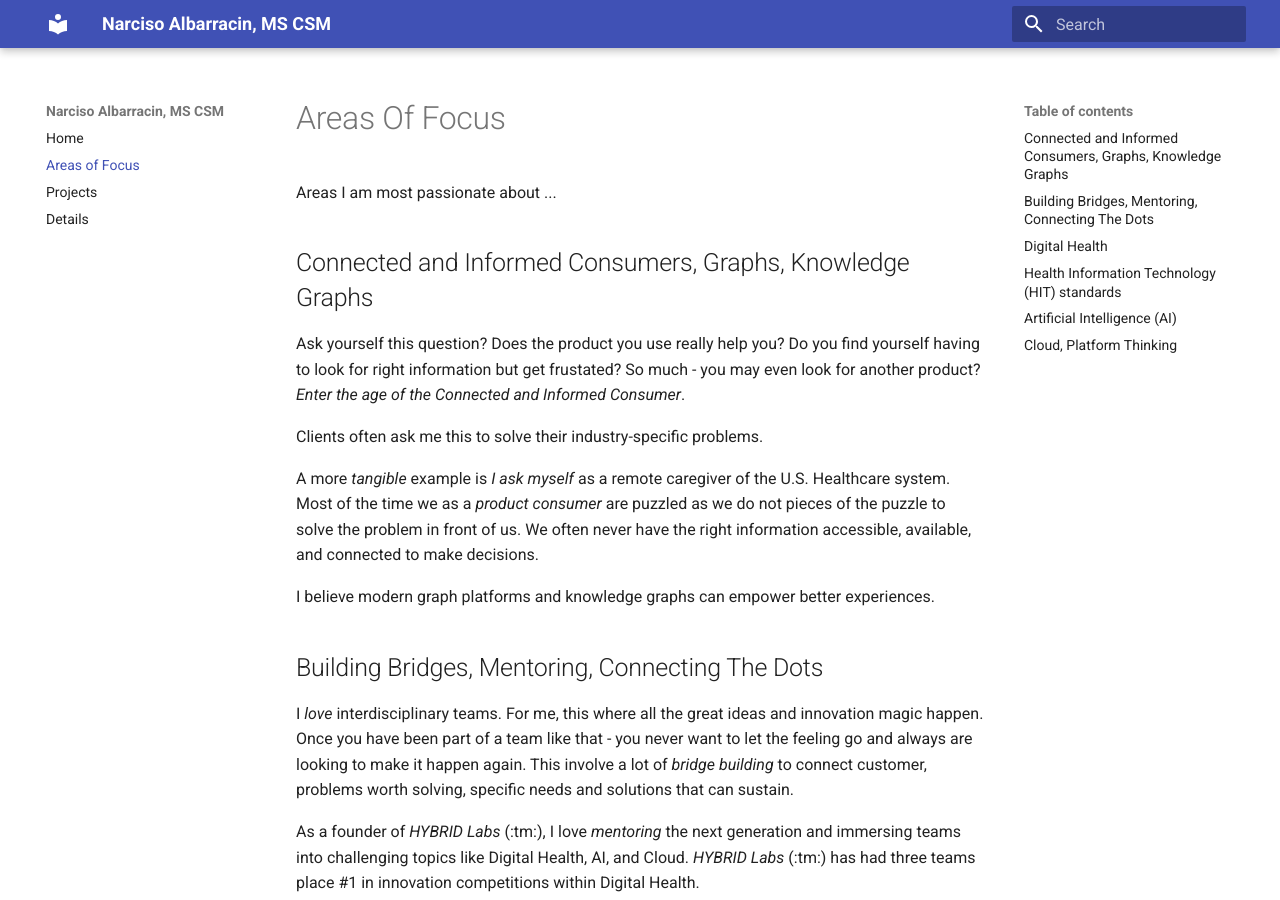
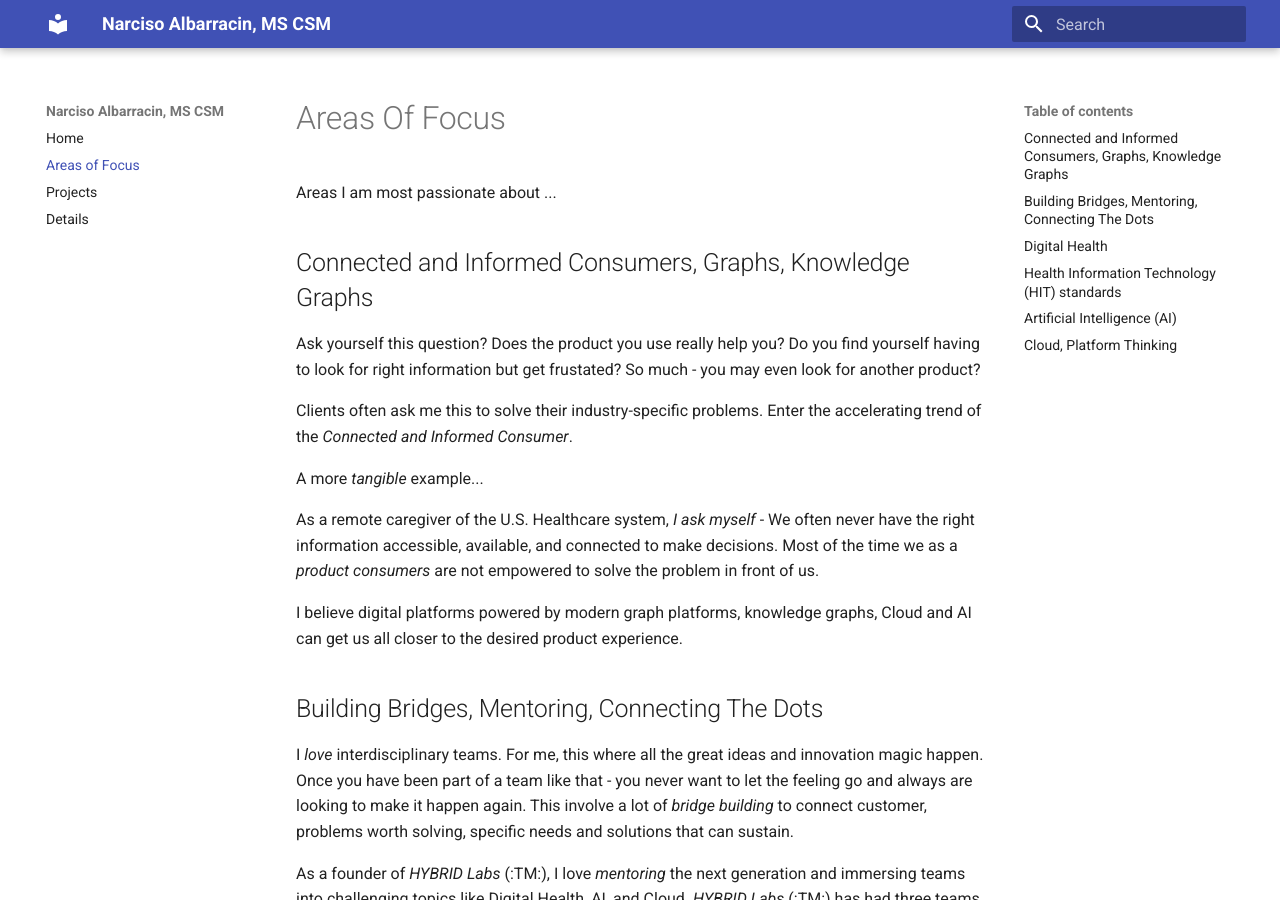
Before and after one commit to nalbarr/portfolio, an MkDocs documentation site: the page built from docs/areas.md, in a window 1280 px wide and 900 px high. Built offline with MkDocs 1.6.1 and Material for MkDocs 9.7.7, drawn with Linux system fonts in a browser that asks for light colours; some of the changed text lies outside the part shown.

Commit message:
Update areas.md

```diff
--- a/docs/areas.md
+++ b/docs/areas.md
@@ -3,18 +3,20 @@
 Areas I am most passionate about ...
 
 ## Connected and Informed Consumers, Graphs, Knowledge Graphs
-Ask yourself this question?  Does the product you use really help you?  Do you find yourself having to look for right information but get frustated?  So much - you may even look for another product?  *Enter the age of the Connected and Informed Consumer*.
+Ask yourself this question?  Does the product you use really help you?  Do you find yourself having to look for right information but get frustated?  So much - you may even look for another product?
 
-Clients often ask me this to solve their industry-specific problems.
+Clients often ask me this to solve their industry-specific problems.  Enter the accelerating trend of the *Connected and Informed Consumer*.
 
-A more *tangible* example is *I ask myself* as a remote caregiver of the U.S.  Healthcare system.  Most of the time we as a *product consumer* are puzzled as we do not pieces of the puzzle to solve the problem in front of us.  We often never have the right information accessible, available, and connected to make decisions.
+A more *tangible* example...
 
-I believe modern graph platforms and knowledge graphs can empower better experiences.
+As a remote caregiver of the U.S.  Healthcare system, *I ask myself* - We often never have the right information accessible, available, and connected to make decisions.  Most of the time we as a *product consumers* are not empowered to solve the problem in front of us.
+
+I believe digital platforms powered by modern graph platforms, knowledge graphs, Cloud and AI can get us all closer to the desired product experience.
 
 ## Building Bridges, Mentoring, Connecting The Dots
 I *love* interdisciplinary teams.  For me, this where all the great ideas and innovation magic happen.  Once you have been part of a team like that - you never want to let the feeling go and always are looking to make it happen again.  This involve a lot of *bridge building* to connect customer, problems worth solving, specific needs and solutions that can sustain.
 
-As a founder of *HYBRID Labs* (:tm:), I love *mentoring* the next generation and immersing teams into challenging topics like Digital Health, AI, and Cloud.  *HYBRID Labs* (:tm:) has had three teams place #1 in innovation competitions within Digital Health.
+As a founder of *HYBRID Labs* (:TM:), I love *mentoring* the next generation and immersing teams into challenging topics like Digital Health, AI, and Cloud.  *HYBRID Labs* (:TM:) has had three teams place #1 in innovation competitions within Digital Health.
 
 Lastly, *connecting the dots* for both clients and students is what I most proud of.  In past years, I have mentored over 25 teams of which we all together launched product innovations, new careers and value added relationships.
 
```
